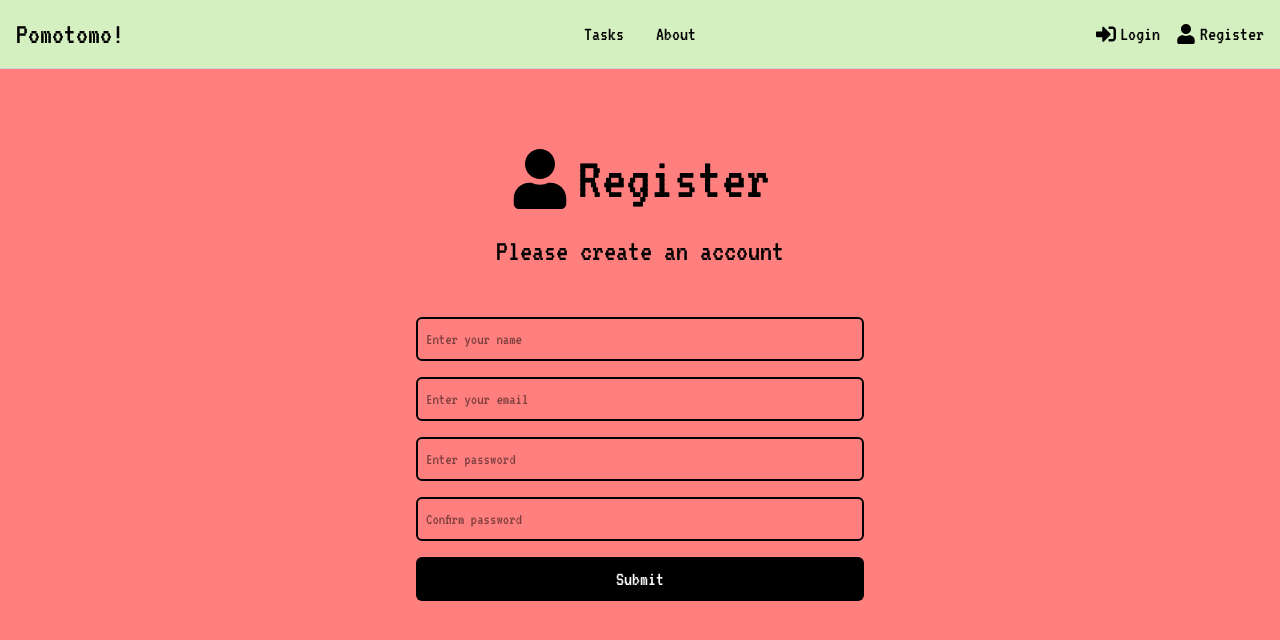
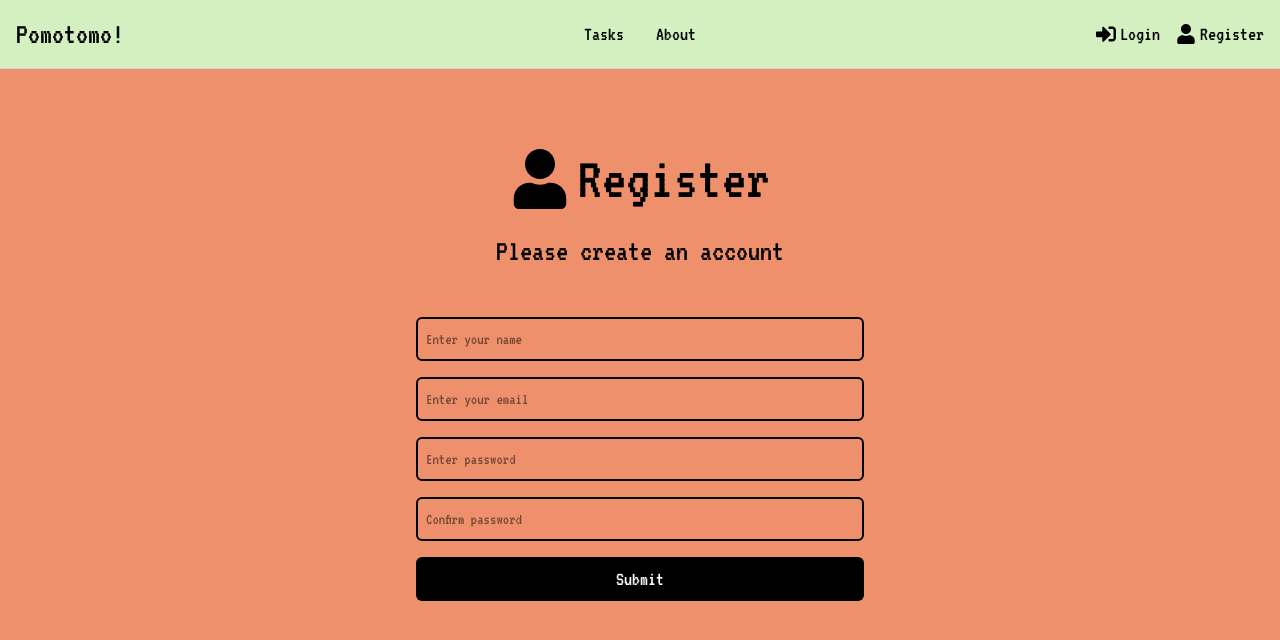
Before and after one commit to adceballos/pomotomo, a React (Vite) app in the folder frontend/: page /register in a window 1280 px wide. Shown: the top 640 px of the page. Built offline with nearby package versions, Linux system fonts and the light colour scheme.

Commit message:
Fix coloring on login/register page and move About component into pages folder

```diff
--- a/frontend/src/App.jsx
+++ b/frontend/src/App.jsx
@@ -1,5 +1,5 @@
 import Dashboard from './pages/Dashboard'
-import About from './components/About'
+import About from './pages/About'
 import {BrowserRouter as Router, Routes, Route} from 'react-router-dom'
 import { ToastContainer } from 'react-toastify'
 import 'react-toastify/dist/ReactToastify.css'
--- a/frontend/src/pages/Login.jsx
+++ b/frontend/src/pages/Login.jsx
@@ -55,7 +55,7 @@ function Login() {
   }
 
   return (
-    <div className='min-h-screen bg-[#ff7f7f]'>
+    <div className='min-h-screen bg-[#ee906b]'>
       <section className='flex flex-col justify-center items-center gap-y-2'>
         <h1 className='flex items-center gap-1 text-6xl mt-16 py-4'>
           <FaSignInAlt /> Login
--- a/frontend/src/pages/Register.jsx
+++ b/frontend/src/pages/Register.jsx
@@ -71,7 +71,7 @@ function Register() {
     }
 
   return (
-    <div className='bg-[#ff7f7f] min-h-screen'>
+    <div className='bg-[#ee906b] min-h-screen'>
         <section className='flex flex-col justify-center items-center gap-y-2'>
             <h1 className='flex items-center gap-2 text-6xl mt-16 py-4'>
                 <FaUser /> Register
```
Also changed, not shown: frontend/src/pages/About.jsx (renamed from frontend/src/components/About.jsx).
